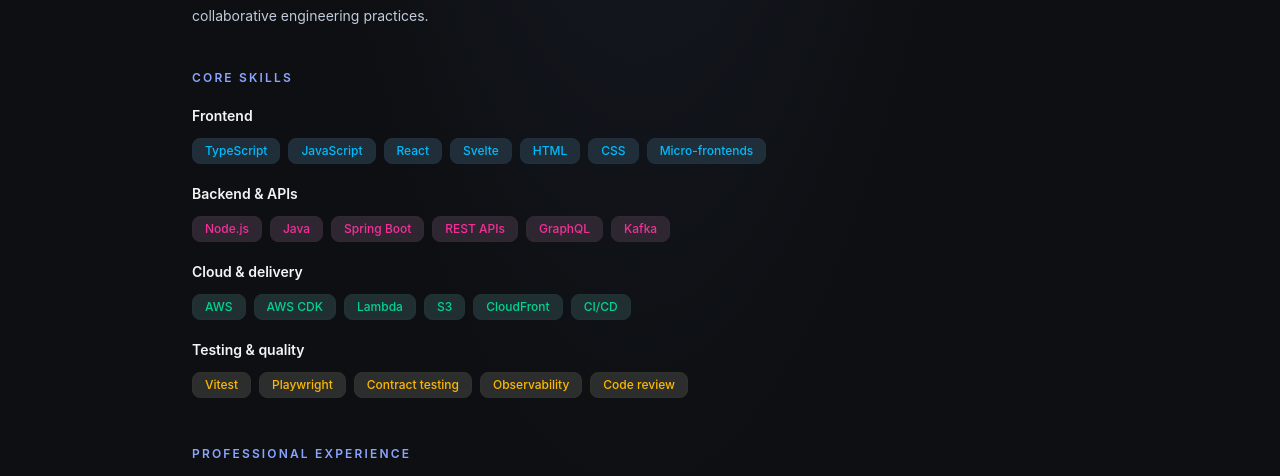
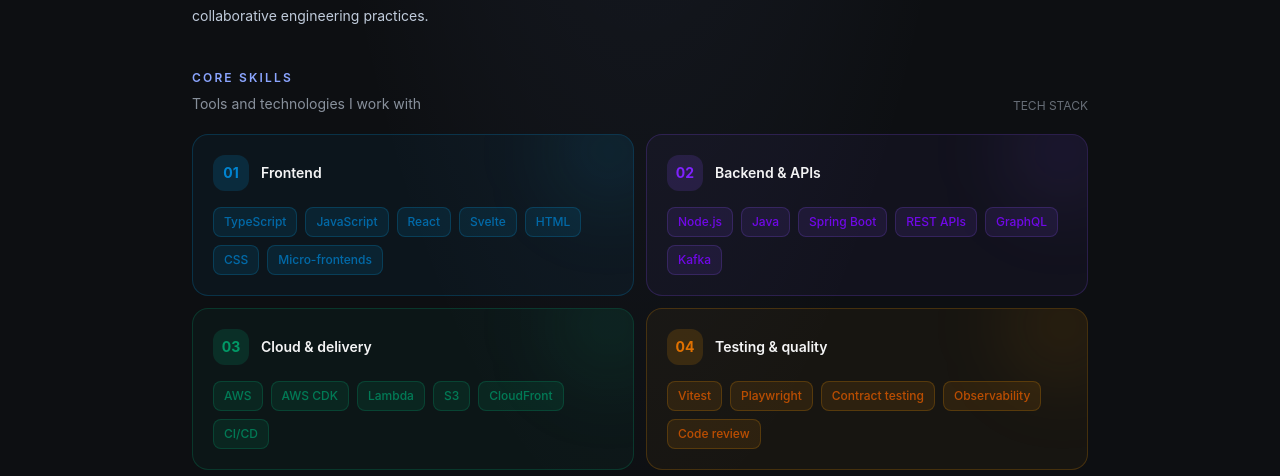
Before and after one commit to HUFGhani/hufghani.dev, a SvelteKit app: page /experience in a window 1280 px wide. Shown: the part 476-952 px from the top of the page. Built offline with nearby package versions, Linux system fonts and the light colour scheme.

Commit message:
Refresh experience skills with colourful technology cards

```diff
--- a/src/routes/experience/+page.svelte
+++ b/src/routes/experience/+page.svelte
@@ -30,38 +30,72 @@
 	</section>
 
 	<section aria-labelledby="skills-heading" class="mb-12">
-		<h2 id="skills-heading" class="mb-5 text-xs font-semibold uppercase tracking-[0.18em] text-primary">Core skills</h2>
-		<div class="space-y-5">
+		<div class="mb-5 flex items-end justify-between gap-4">
 			<div>
-				<h3 class="mb-3 text-sm font-semibold">Frontend</h3>
+				<h2 id="skills-heading" class="text-xs font-semibold uppercase tracking-[0.18em] text-primary">Core skills</h2>
+				<p class="mt-2 text-sm text-base-content/55">Tools and technologies I work with</p>
+			</div>
+			<span class="hidden text-xs text-base-content/40 sm:inline">TECH STACK</span>
+		</div>
+
+		<div class="grid gap-3 sm:grid-cols-2">
+			<div class="group relative overflow-hidden rounded-2xl border border-sky-500/20 bg-sky-500/[0.045] p-5 transition duration-200 hover:-translate-y-1 hover:border-sky-500/40 hover:bg-sky-500/[0.075]">
+				<div class="absolute -right-8 -top-10 size-28 rounded-full bg-sky-500/10 blur-2xl transition group-hover:bg-sky-500/20"></div>
+				<div class="relative">
+					<div class="mb-4 flex items-center gap-3">
+						<span class="grid size-9 place-items-center rounded-xl bg-sky-500/15 text-sm font-bold text-sky-600 dark:text-sky-300">01</span>
+						<h3 class="text-sm font-semibold">Frontend</h3>
+					</div>
 					<div class="flex flex-wrap gap-2">
 						{#each ['TypeScript', 'JavaScript', 'React', 'Svelte', 'HTML', 'CSS', 'Micro-frontends'] as skill}
-						<span class="badge badge-soft badge-info px-3 py-3 text-xs font-medium transition-colors">{skill}</span>
+							<span class="rounded-lg border border-sky-500/20 bg-sky-500/10 px-2.5 py-1.5 text-xs font-medium text-sky-700 dark:text-sky-200">{skill}</span>
 						{/each}
 					</div>
 				</div>
-			<div>
-				<h3 class="mb-3 text-sm font-semibold">Backend & APIs</h3>
+			</div>
+
+			<div class="group relative overflow-hidden rounded-2xl border border-violet-500/20 bg-violet-500/[0.045] p-5 transition duration-200 hover:-translate-y-1 hover:border-violet-500/40 hover:bg-violet-500/[0.075]">
+				<div class="absolute -right-8 -top-10 size-28 rounded-full bg-violet-500/10 blur-2xl transition group-hover:bg-violet-500/20"></div>
+				<div class="relative">
+					<div class="mb-4 flex items-center gap-3">
+						<span class="grid size-9 place-items-center rounded-xl bg-violet-500/15 text-sm font-bold text-violet-600 dark:text-violet-300">02</span>
+						<h3 class="text-sm font-semibold">Backend & APIs</h3>
+					</div>
 					<div class="flex flex-wrap gap-2">
 						{#each ['Node.js', 'Java', 'Spring Boot', 'REST APIs', 'GraphQL', 'Kafka'] as skill}
-						<span class="badge badge-soft badge-secondary px-3 py-3 text-xs font-medium transition-colors">{skill}</span>
+							<span class="rounded-lg border border-violet-500/20 bg-violet-500/10 px-2.5 py-1.5 text-xs font-medium text-violet-700 dark:text-violet-200">{skill}</span>
 						{/each}
 					</div>
 				</div>
-			<div>
-				<h3 class="mb-3 text-sm font-semibold">Cloud & delivery</h3>
+			</div>
+
+			<div class="group relative overflow-hidden rounded-2xl border border-emerald-500/20 bg-emerald-500/[0.045] p-5 transition duration-200 hover:-translate-y-1 hover:border-emerald-500/40 hover:bg-emerald-500/[0.075]">
+				<div class="absolute -right-8 -top-10 size-28 rounded-full bg-emerald-500/10 blur-2xl transition group-hover:bg-emerald-500/20"></div>
+				<div class="relative">
+					<div class="mb-4 flex items-center gap-3">
+						<span class="grid size-9 place-items-center rounded-xl bg-emerald-500/15 text-sm font-bold text-emerald-600 dark:text-emerald-300">03</span>
+						<h3 class="text-sm font-semibold">Cloud & delivery</h3>
+					</div>
 					<div class="flex flex-wrap gap-2">
 						{#each ['AWS', 'AWS CDK', 'Lambda', 'S3', 'CloudFront', 'CI/CD'] as skill}
-						<span class="badge badge-soft badge-success px-3 py-3 text-xs font-medium transition-colors">{skill}</span>
+							<span class="rounded-lg border border-emerald-500/20 bg-emerald-500/10 px-2.5 py-1.5 text-xs font-medium text-emerald-700 dark:text-emerald-200">{skill}</span>
 						{/each}
 					</div>
 				</div>
-			<div>
-				<h3 class="mb-3 text-sm font-semibold">Testing & quality</h3>
+			</div>
+
+			<div class="group relative overflow-hidden rounded-2xl border border-amber-500/20 bg-amber-500/[0.045] p-5 transition duration-200 hover:-translate-y-1 hover:border-amber-500/40 hover:bg-amber-500/[0.075]">
+				<div class="absolute -right-8 -top-10 size-28 rounded-full bg-amber-500/10 blur-2xl transition group-hover:bg-amber-500/20"></div>
+				<div class="relative">
+					<div class="mb-4 flex items-center gap-3">
+						<span class="grid size-9 place-items-center rounded-xl bg-amber-500/15 text-sm font-bold text-amber-600 dark:text-amber-300">04</span>
+						<h3 class="text-sm font-semibold">Testing & quality</h3>
+					</div>
 					<div class="flex flex-wrap gap-2">
 						{#each ['Vitest', 'Playwright', 'Contract testing', 'Observability', 'Code review'] as skill}
-						<span class="badge badge-soft badge-warning px-3 py-3 text-xs font-medium transition-colors">{skill}</span>
+							<span class="rounded-lg border border-amber-500/20 bg-amber-500/10 px-2.5 py-1.5 text-xs font-medium text-amber-700 dark:text-amber-200">{skill}</span>
 						{/each}
+					</div>
 				</div>
 			</div>
 		</div>
```
Lines whose indentation alone changed are shown as unchanged.
